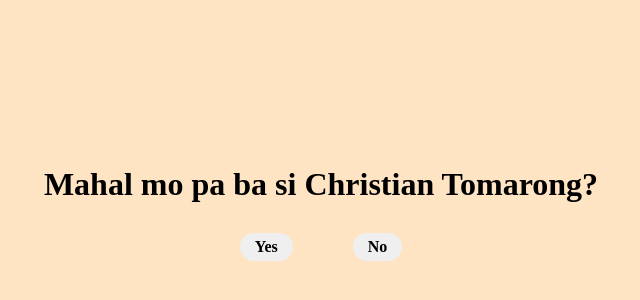
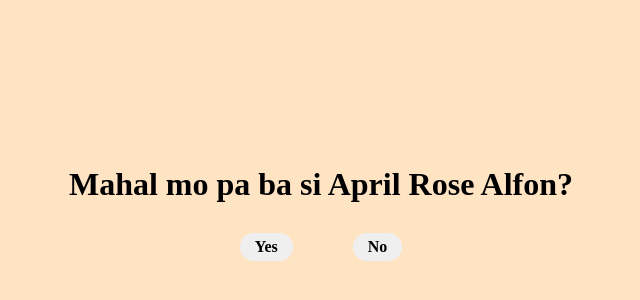
Before and after one commit to ayokonasacoursenato/move-on, a plain HTML site: page index.html in a window 1280 px wide. Shown: the part 172-472 px from the top of the page, without its empty margins (319-959 px from the left). Drawn offline with Linux system fonts and the light colour scheme.

Commit message:
Add files via upload

```diff
--- a/index.html
+++ b/index.html
@@ -8,7 +8,7 @@
 </head>
 <body>
     <div class="choose">
-        <h1>Mahal mo pa ba si Christian Tomarong? </h1>
+        <h1>Mahal mo pa ba si April Rose Alfon? </h1>
         <div class="buttons">
             <button id="yes">Yes</button>
             <button id="no">No</button>
```
